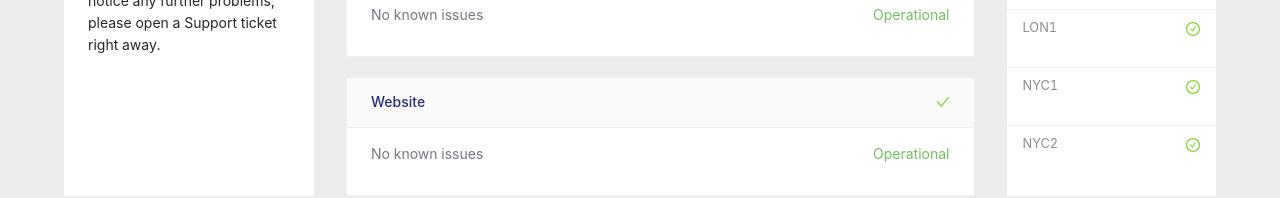
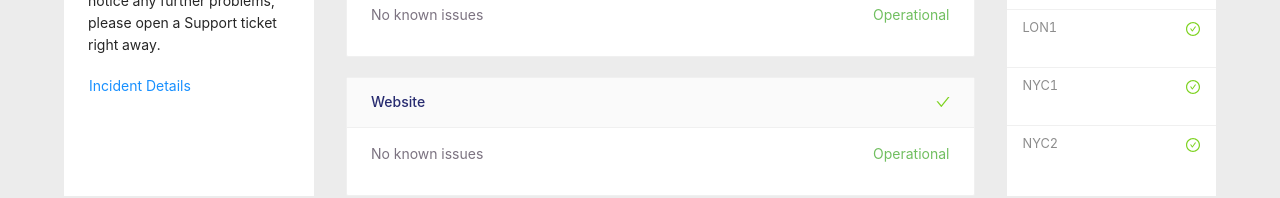
Before and after one commit to buikhacnam/stt, a React (Create React App) app: page / in a window 1280 px wide. Shown: the part 495-693 px from the top of the page. Built offline with nearby package versions, Linux system fonts and the light colour scheme.

Commit message:
add a modal

```diff
--- a/src/apiDemo/apiDemo.js
+++ b/src/apiDemo/apiDemo.js
@@ -35,7 +35,16 @@ export const apiDemo = {
 
         title: 'Issues Impacting Cloud Control Panel',
 
-        description: 'Resolved - Our engineers have resolved the issue impacting internal DNS resolution and Cloud Control Panel functionality, and all services/features should now be functioning normally. Thank you for your patience throughout this process. If you notice any further problems, please open a Support ticket right away.',
+        summary: 'Resolved - Our engineers have resolved the issue impacting internal DNS resolution and Cloud Control Panel functionality, and all services/features should now be functioning normally. Thank you for your patience throughout this process. If you notice any further problems, please open a Support ticket right away.',
+
+        discription: `Resolved
+        Our engineers have resolved the issue impacting internal DNS resolution and Cloud Control Panel functionality, and all services/features should now be functioning normally. Thank you for your patience throughout this process. If you notice any further problems, please open a Support ticket right away.
+        Posted 4 days ago. Jan 06, 2021 - 17:04 UTC
+        Monitoring
+        Our engineers have implemented a fix for the issue impacting internal DNS resolution and Cloud Control Panel functionality, and are monitoring the situation closely. We will share another update once we're confident that this is fully resolved.
+        Posted 4 days ago. Jan 06, 2021 - 16:24 UTC
+        Identified
+        Our engineering team is currently investigating an issue impacting internal DNS resolution and Cloud Control Panel functionality. During this period, users may experience intermittent errors when using certain features of our Cloud Control Panel. These features may include the Volumes and Spaces tabs within Cloud, as well as Droplet graphs. We apologize for the inconvenience, and we'll share an update once more information is available.`
 
     },
 
--- a/src/components/Incidents.js
+++ b/src/components/Incidents.js
@@ -1,10 +1,25 @@
-import React, {useContext} from 'react';
+import React, {useContext, useState} from 'react';
 import {StatusContext} from '../contexts/AppContexts';
-import { Card } from 'antd';
+import { Card, Modal, Button } from 'antd';
 import styled from 'styled-components';
 
 export default function Incidents() {
     const {incident} = useContext(StatusContext);
+
+    const [isModalVisible, setIsModalVisible] = useState(false);
+
+    const showModal = () => {
+      setIsModalVisible(true);
+    };
+
+    const handleOk = () => {
+      setIsModalVisible(false);
+    };
+
+    const handleCancel = () => {
+      setIsModalVisible(false);
+    };
+
     return (
         <IncidentsWrapper>
             <Card
@@ -15,7 +30,13 @@ export default function Incidents() {
                 style={{ width: 250, }}
             >
                 <h4 style={{color: '#282C70'}}>{incident.title}</h4>
-                <p>{incident.description}</p>
+                <p>{incident.summary}</p>
+                <Button type="link" onClick={showModal} style={{padding: 0}}>
+                     Incident Details
+                </Button>
+                <Modal title={incident.title} visible={isModalVisible} onOk={handleOk} onCancel={handleCancel} width={1000}>
+                    <p>{incident.discription}</p>
+                </Modal>
             </Card>
         </IncidentsWrapper>
     )
```
Also changed, not shown: 1 other file (tests, documents, lock files or other folders).
